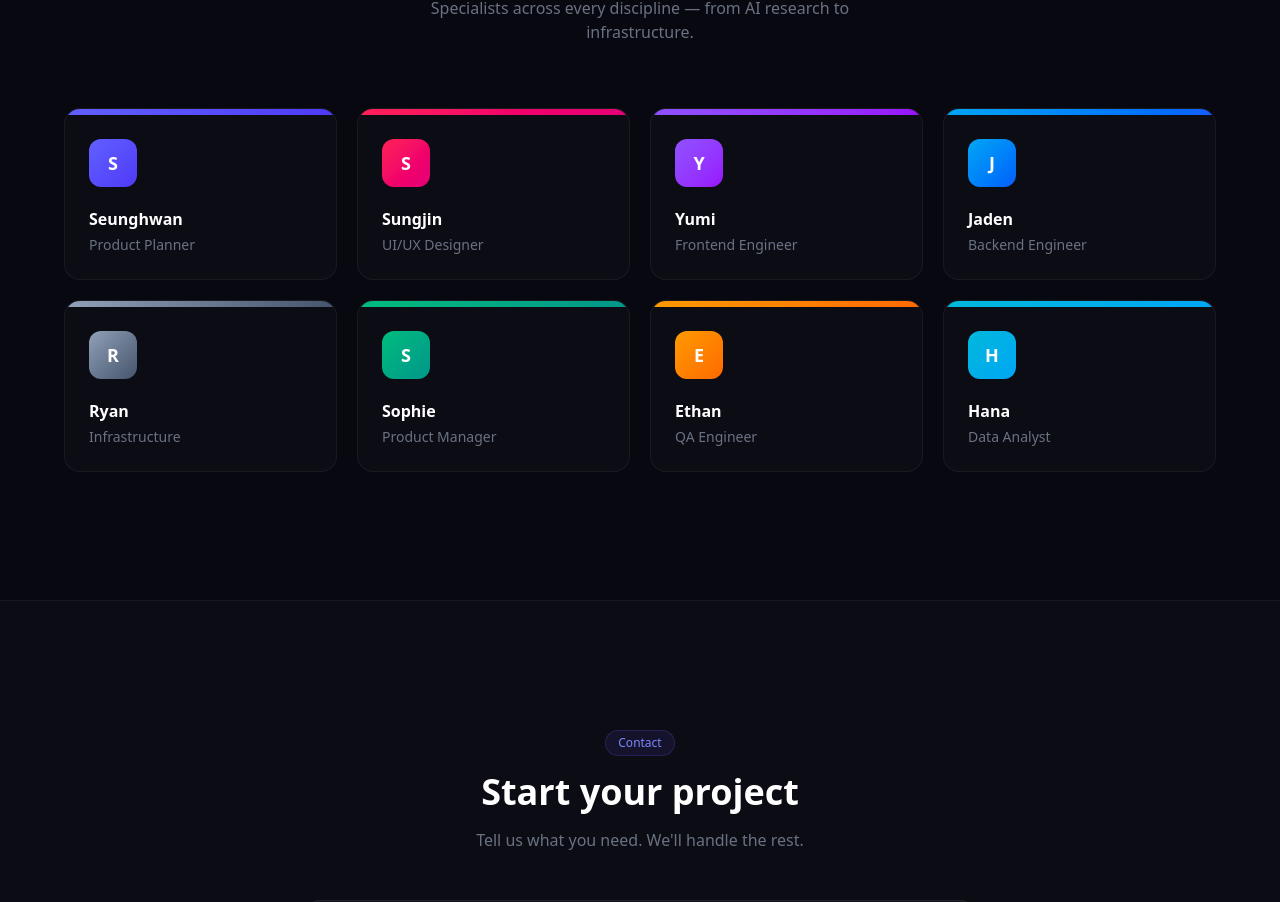
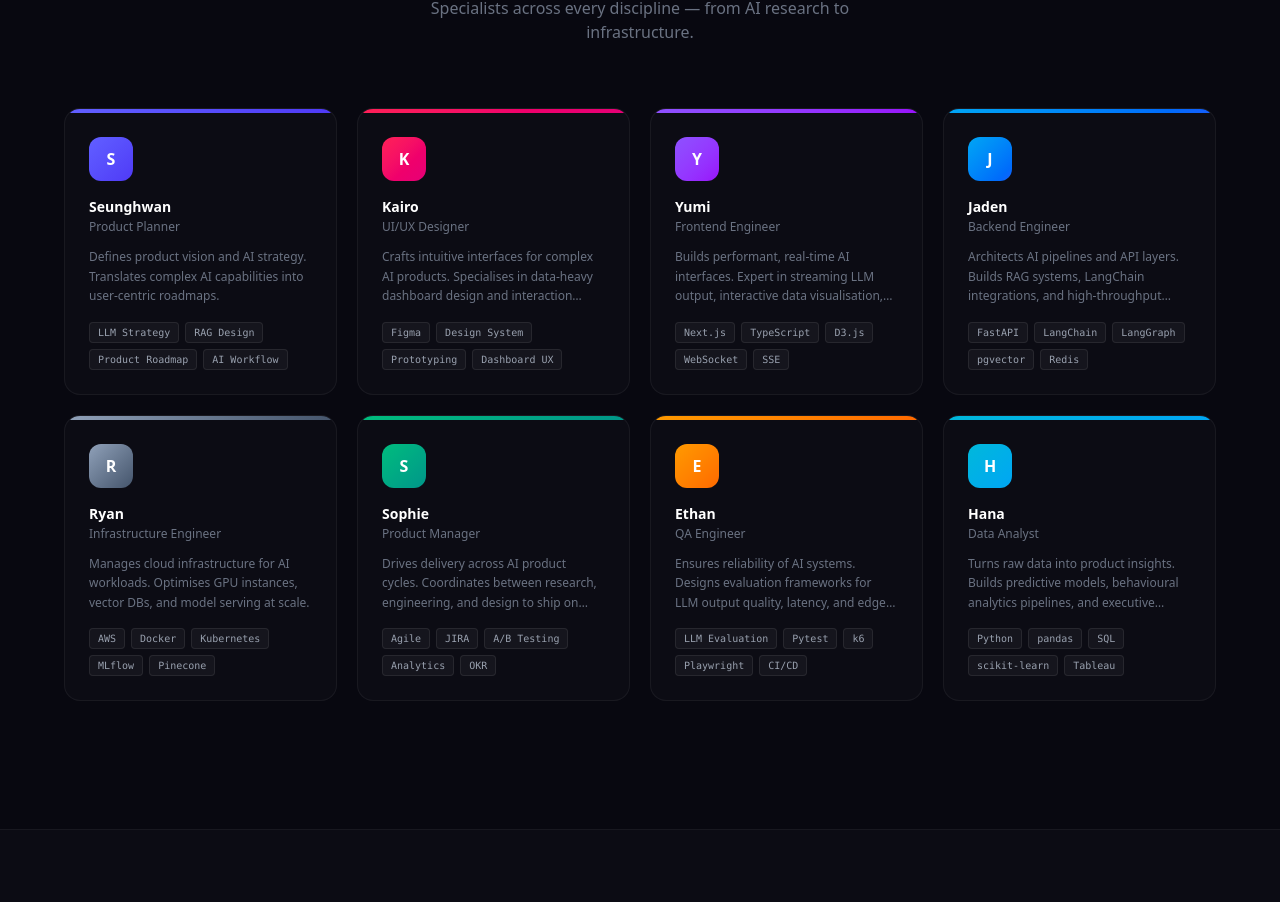
Before and after one commit to netdiver9/web-zuply, a Next.js app: page / in a window 1280 px wide. Shown: the part 5179-6081 px from the top of the page. Built offline with nearby package versions, Linux system fonts and the light colour scheme.

Commit message:
Rename Sungjin → Kairo, add team skills/desc

```diff
--- a/src/app/page.tsx
+++ b/src/app/page.tsx
@@ -90,14 +90,14 @@ const T = {
     team_h2: "The people behind Zuply",
     team_sub: "Specialists across every discipline — from AI research to infrastructure.",
     team: [
-      { name: "Seunghwan", role: "Product Planner" },
-      { name: "Sungjin", role: "UI/UX Designer" },
-      { name: "Yumi", role: "Frontend Engineer" },
-      { name: "Jaden", role: "Backend Engineer" },
-      { name: "Ryan", role: "Infrastructure" },
-      { name: "Sophie", role: "Product Manager" },
-      { name: "Ethan", role: "QA Engineer" },
-      { name: "Hana", role: "Data Analyst" },
+      { name: "Seunghwan", role: "Product Planner", desc: "Defines product vision and AI strategy. Translates complex AI capabilities into user-centric roadmaps.", skills: ["LLM Strategy", "RAG Design", "Product Roadmap", "AI Workflow"] },
+      { name: "Kairo", role: "UI/UX Designer", desc: "Crafts intuitive interfaces for complex AI products. Specialises in data-heavy dashboard design and interaction systems.", skills: ["Figma", "Design System", "Prototyping", "Dashboard UX"] },
+      { name: "Yumi", role: "Frontend Engineer", desc: "Builds performant, real-time AI interfaces. Expert in streaming LLM output, interactive data visualisation, and SSE.", skills: ["Next.js", "TypeScript", "D3.js", "WebSocket", "SSE"] },
+      { name: "Jaden", role: "Backend Engineer", desc: "Architects AI pipelines and API layers. Builds RAG systems, LangChain integrations, and high-throughput inference servers.", skills: ["FastAPI", "LangChain", "LangGraph", "pgvector", "Redis"] },
+      { name: "Ryan", role: "Infrastructure Engineer", desc: "Manages cloud infrastructure for AI workloads. Optimises GPU instances, vector DBs, and model serving at scale.", skills: ["AWS", "Docker", "Kubernetes", "MLflow", "Pinecone"] },
+      { name: "Sophie", role: "Product Manager", desc: "Drives delivery across AI product cycles. Coordinates between research, engineering, and design to ship on time.", skills: ["Agile", "JIRA", "A/B Testing", "Analytics", "OKR"] },
+      { name: "Ethan", role: "QA Engineer", desc: "Ensures reliability of AI systems. Designs evaluation frameworks for LLM output quality, latency, and edge-case robustness.", skills: ["LLM Evaluation", "Pytest", "k6", "Playwright", "CI/CD"] },
+      { name: "Hana", role: "Data Analyst", desc: "Turns raw data into product insights. Builds predictive models, behavioural analytics pipelines, and executive dashboards.", skills: ["Python", "pandas", "SQL", "scikit-learn", "Tableau"] },
     ],
     contact_badge: "Contact",
     contact_h2: "Start your project",
@@ -206,14 +206,14 @@ const T = {
     team_h2: "Zuply를 만드는 사람들",
     team_sub: "AI 리서치부터 인프라까지 각 분야 전문가들이 함께합니다.",
     team: [
-      { name: "Seunghwan", role: "프로덕트 플래너" },
-      { name: "Sungjin", role: "UI/UX 디자이너" },
-      { name: "Yumi", role: "프론트엔드 엔지니어" },
-      { name: "Jaden", role: "백엔드 엔지니어" },
-      { name: "Ryan", role: "인프라" },
-      { name: "Sophie", role: "프로덕트 매니저" },
-      { name: "Ethan", role: "QA 엔지니어" },
-      { name: "Hana", role: "데이터 분석가" },
+      { name: "Seunghwan", role: "프로덕트 플래너", desc: "제품 비전과 AI 전략을 수립합니다. 복잡한 AI 기술을 사용자 중심 로드맵으로 전환하는 역할을 맡습니다.", skills: ["LLM 전략", "RAG 설계", "프로덕트 로드맵", "AI 워크플로우"] },
+      { name: "Kairo", role: "UI/UX 디자이너", desc: "AI 제품을 위한 직관적인 인터페이스를 설계합니다. 데이터 대시보드와 인터랙션 시스템 설계에 특화되어 있습니다.", skills: ["Figma", "디자인 시스템", "프로토타이핑", "대시보드 UX"] },
+      { name: "Yumi", role: "프론트엔드 엔지니어", desc: "고성능 실시간 AI 인터페이스를 구현합니다. LLM 스트리밍 출력, 인터랙티브 데이터 시각화, SSE 처리에 능숙합니다.", skills: ["Next.js", "TypeScript", "D3.js", "WebSocket", "SSE"] },
+      { name: "Jaden", role: "백엔드 엔지니어", desc: "AI 파이프라인과 API 레이어를 설계합니다. RAG 시스템, LangChain 연동, 고성능 추론 서버를 구축합니다.", skills: ["FastAPI", "LangChain", "LangGraph", "pgvector", "Redis"] },
+      { name: "Ryan", role: "인프라 엔지니어", desc: "AI 워크로드를 위한 클라우드 인프라를 운영합니다. GPU 인스턴스, 벡터 DB, 모델 서빙을 최적화합니다.", skills: ["AWS", "Docker", "Kubernetes", "MLflow", "Pinecone"] },
+      { name: "Sophie", role: "프로덕트 매니저", desc: "AI 제품 개발 사이클 전체를 조율합니다. 리서치·엔지니어링·디자인 팀 간 협업을 통해 일정 내 제품을 출시합니다.", skills: ["Agile", "JIRA", "A/B 테스팅", "Analytics", "OKR"] },
+      { name: "Ethan", role: "QA 엔지니어", desc: "AI 시스템의 안정성을 검증합니다. LLM 출력 품질, 지연 시간, 엣지케이스 견고성을 위한 평가 프레임워크를 설계합니다.", skills: ["LLM 평가", "Pytest", "k6", "Playwright", "CI/CD"] },
+      { name: "Hana", role: "데이터 분석가", desc: "원시 데이터를 제품 인사이트로 전환합니다. 예측 모델, 행동 분석 파이프라인, 경영진 대시보드를 구축합니다.", skills: ["Python", "pandas", "SQL", "scikit-learn", "Tableau"] },
     ],
     contact_badge: "연락처",
     contact_h2: "프로젝트 시작하기",
@@ -681,12 +681,18 @@ export default function Home() {
           </div>
           <div className="grid grid-cols-1 sm:grid-cols-2 lg:grid-cols-4 gap-5">
             {t.team.map((m, i) => (
-              <div key={m.name} className="rounded-2xl border border-white/5 bg-white/[0.02] hover:border-white/10 hover:bg-white/[0.04] transition-all overflow-hidden">
-                <div className={`h-1.5 bg-gradient-to-r ${TEAM_COLORS[i]}`} />
+              <div key={m.name} className="rounded-2xl border border-white/5 bg-white/[0.02] hover:border-white/10 hover:bg-white/[0.04] transition-all overflow-hidden group">
+                <div className={`h-1 bg-gradient-to-r ${TEAM_COLORS[i]}`} />
                 <div className="p-6">
-                  <div className={`w-12 h-12 rounded-xl bg-gradient-to-br ${TEAM_COLORS[i]} mb-5 flex items-center justify-center text-white font-bold text-lg`}>{m.name[0]}</div>
-                  <p className="font-semibold text-base text-white">{m.name}</p>
-                  <p className="text-gray-500 text-sm mt-1">{m.role}</p>
+                  <div className={`w-11 h-11 rounded-xl bg-gradient-to-br ${TEAM_COLORS[i]} mb-4 flex items-center justify-center text-white font-bold text-base`}>{m.name[0]}</div>
+                  <p className="font-semibold text-sm text-white">{m.name}</p>
+                  <p className="text-xs text-gray-500 mt-0.5 mb-3">{m.role}</p>
+                  <p className="text-xs text-gray-500 leading-relaxed mb-4 line-clamp-3">{m.desc}</p>
+                  <div className="flex flex-wrap gap-1.5">
+                    {m.skills.map(s => (
+                      <span key={s} className="px-2 py-0.5 rounded text-[10px] font-mono bg-white/[0.04] border border-white/8 text-gray-400">{s}</span>
+                    ))}
+                  </div>
                 </div>
               </div>
             ))}
```
